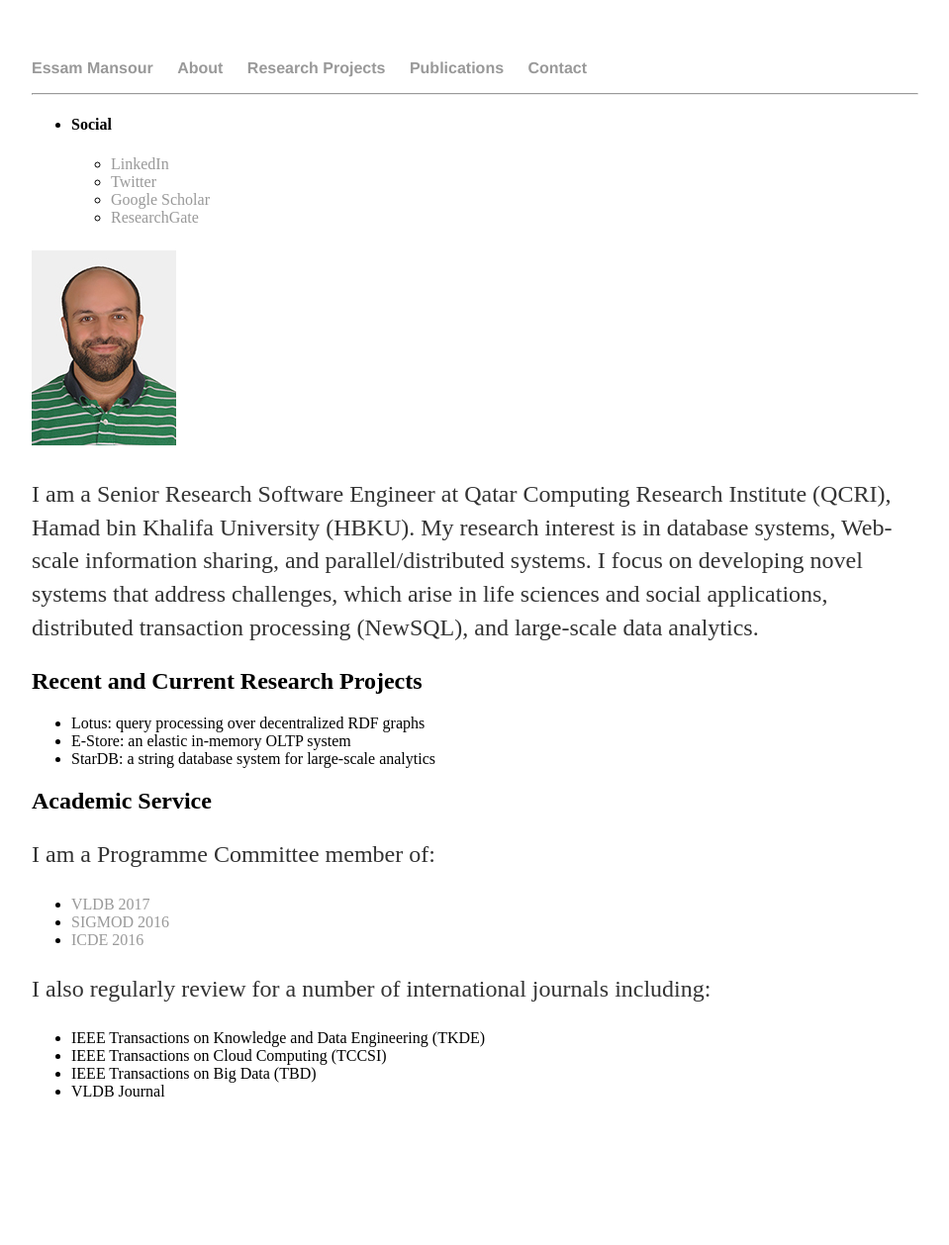
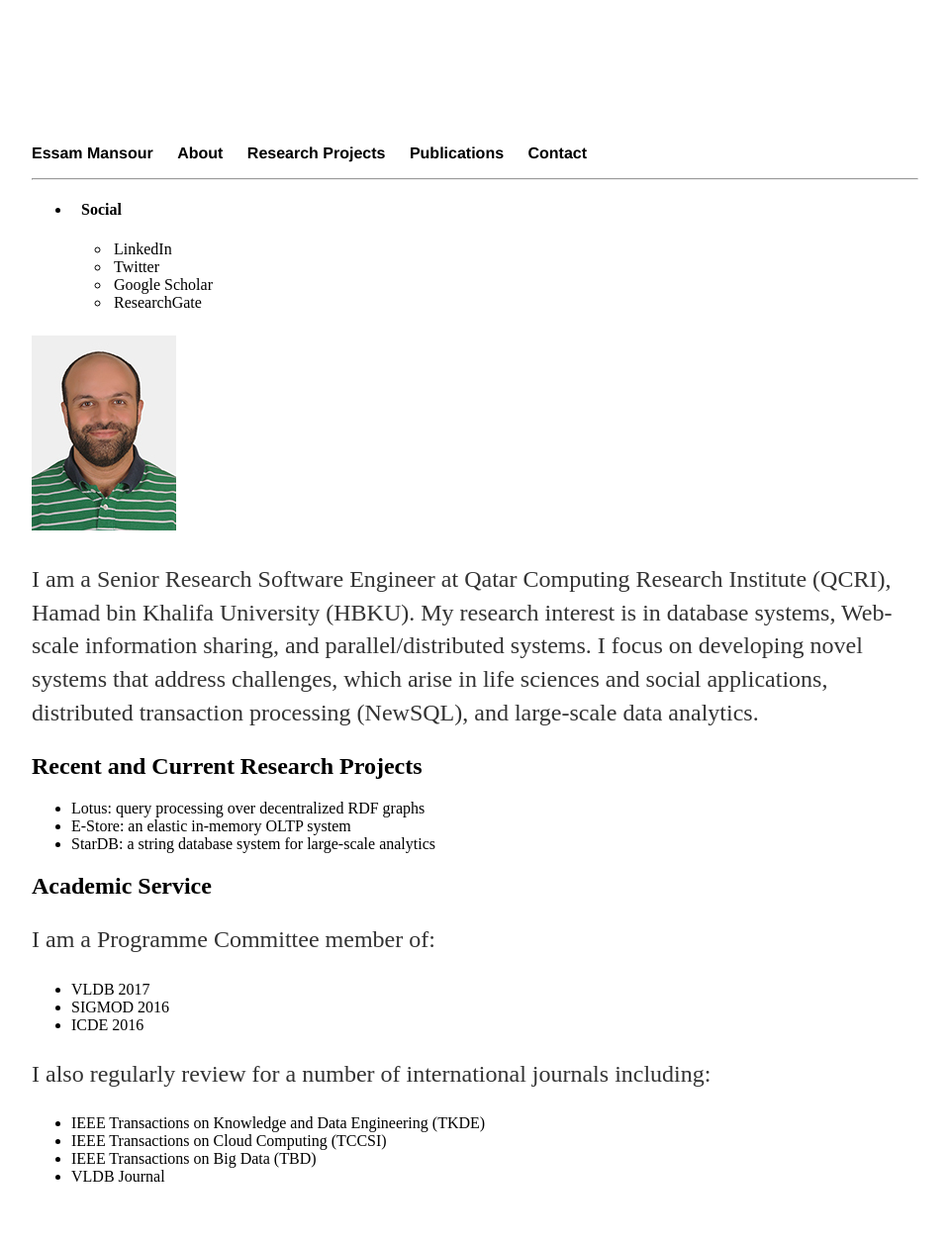
Before and after one commit to mansoure/mansoure.github.io, a Jekyll site: the page built from index.md, in a window 1280 px wide. Shown: the whole page at 99% size, without its empty margins (160-1119 px from the left). Built offline with Jekyll 4.4.1, drawn with Linux system fonts in a browser that asks for light colours; before the commit the page ends 1172 px from its top, so only the background shows below that.

Commit message:
Update default.html

```diff
--- a/_layouts/default.html
+++ b/_layouts/default.html
@@ -4,6 +4,7 @@
 			<title>{{ page.title }}</title>
 			<!-- link to main stylesheet -->
 			<link rel="stylesheet" type="text/css" href="/css/main.css">
+			<link rel="stylesheet" type="text/css" href="/css/style.css">
 		</head>
 		<body>
 			<nav>
```
